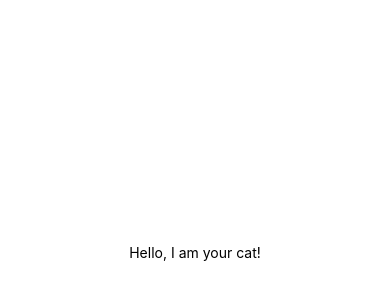
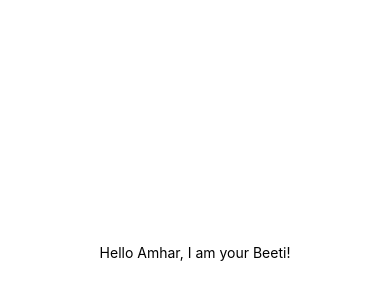
Before and after one commit to thecodemonster1/your-cat, a React Native app: screen / in a window 390 px wide. Shown: the part 170-470 px from the top of the page. Built offline with nearby package versions, Linux system fonts and the light colour scheme.

Commit message:
assign some variables

```diff
--- a/App.js
+++ b/App.js
@@ -10,9 +10,11 @@ import { StyleSheet, Text, View } from 'react-native';
 //   );
 // }
 const Cat = () => {
+  const owner = 'Amhar';
+  const name = 'Beeti';
   return (
     <View style={styles.container}>
-      <Text>Hello, I am your cat!</Text>
+      <Text>Hello {owner}, I am your {name}!</Text>
     </View>
   );
 };
```
